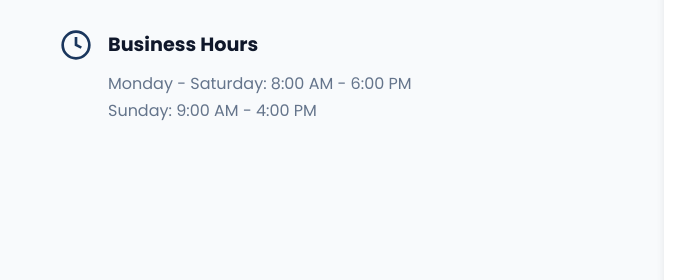
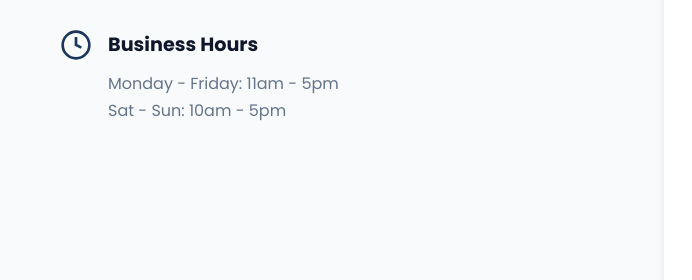
Before and after one commit to cjcardetailing/cj-car-detailing, a website: page index.html in a window 1280 px wide. Shown: the part 4431-4711 px from the top of the page, 0-692 px from the left. Drawn offline with Linux system fonts and the light colour scheme.

Commit message:
Update business hours to Mon-Fri 11am-5pm, Sat-Sun 10am-5pm

```diff
--- a/index.html
+++ b/index.html
@@ -306,7 +306,7 @@
                         </div>
                         <div>
                             <h3>Business Hours</h3>
-                            <p>Monday - Saturday: 8:00 AM - 6:00 PM<br>Sunday: 9:00 AM - 4:00 PM</p>
+                            <p>Monday - Friday: 11am - 5pm<br>Sat - Sun: 10am - 5pm</p>
                         </div>
                     </div>
                 </div>
```
